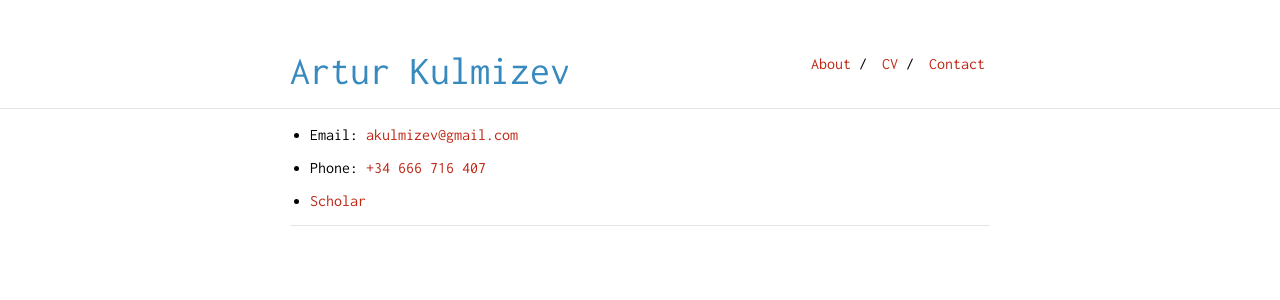
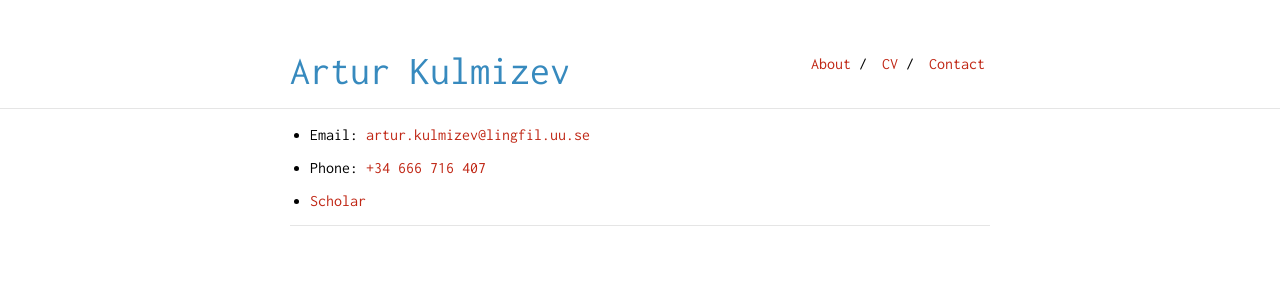
Before and after one commit to rutrastone/rutrastone.github.io, a Jekyll site: the page built from contact.md, in a window 1280 px wide. Shown: the top 300 px of the page. Built offline with Jekyll 4.4.1, drawn with Linux system fonts in a browser that asks for light colours.

Commit message:
Update contact.md

```diff
--- a/contact.md
+++ b/contact.md
@@ -3,7 +3,7 @@ layout: default
 is_contact: true
 ---
 
-* Email: [akulmizev@gmail.com](mailto:akulmizev@gmail.com)
+* Email: [artur.kulmizev@lingfil.uu.se](mailto:artur.kulmizev@lingfil.uu.se)
 
 * Phone: [+34 666 716 407](tel:+34 666 716 407)
 
```
